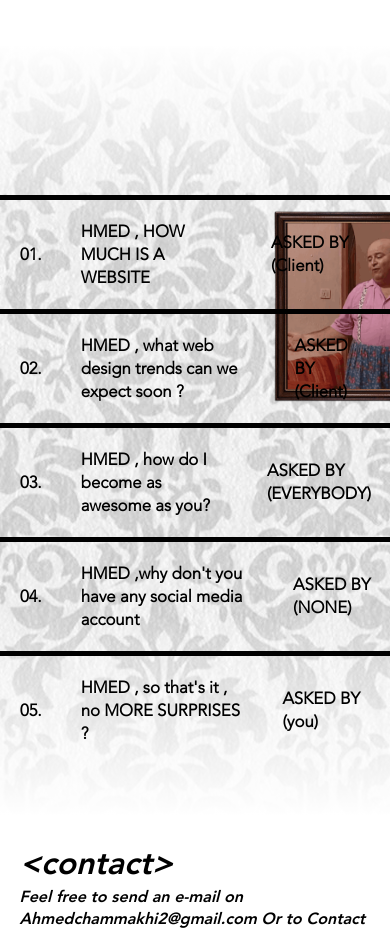
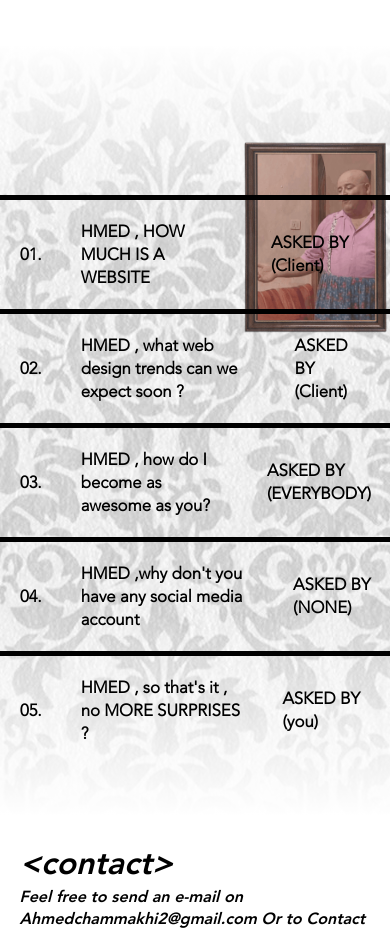
Before and after one commit to Ahmedchammakhii/portfolio, a Vue app in the folder -myportfolio/: page / in a window 390 px wide. Shown: the part 5660-6592 px from the top of the page. Built offline with nearby package versions, Linux system fonts and the light colour scheme.

Commit message:
adding faq  layout

```diff
--- a/-myportfolio/src/components/Faq.vue
+++ b/-myportfolio/src/components/Faq.vue
@@ -100,6 +100,7 @@ z-index: 50000;
   display: flex;
   justify-content: flex-end;
 }
+
 .main_faq::before {
   width: 120%;
   content: "";
@@ -181,7 +182,9 @@ transform: scale(.7);
     }
 .sbou3i {
   scale: .5;
-  top: 5%;
+  top: -4%;
+  transform: translateX(-20%) !important ;
+  opacity: .8;
 }
      #mediaplayer {
 transform: scale(.6) translateX(-30%)  !important;
```
